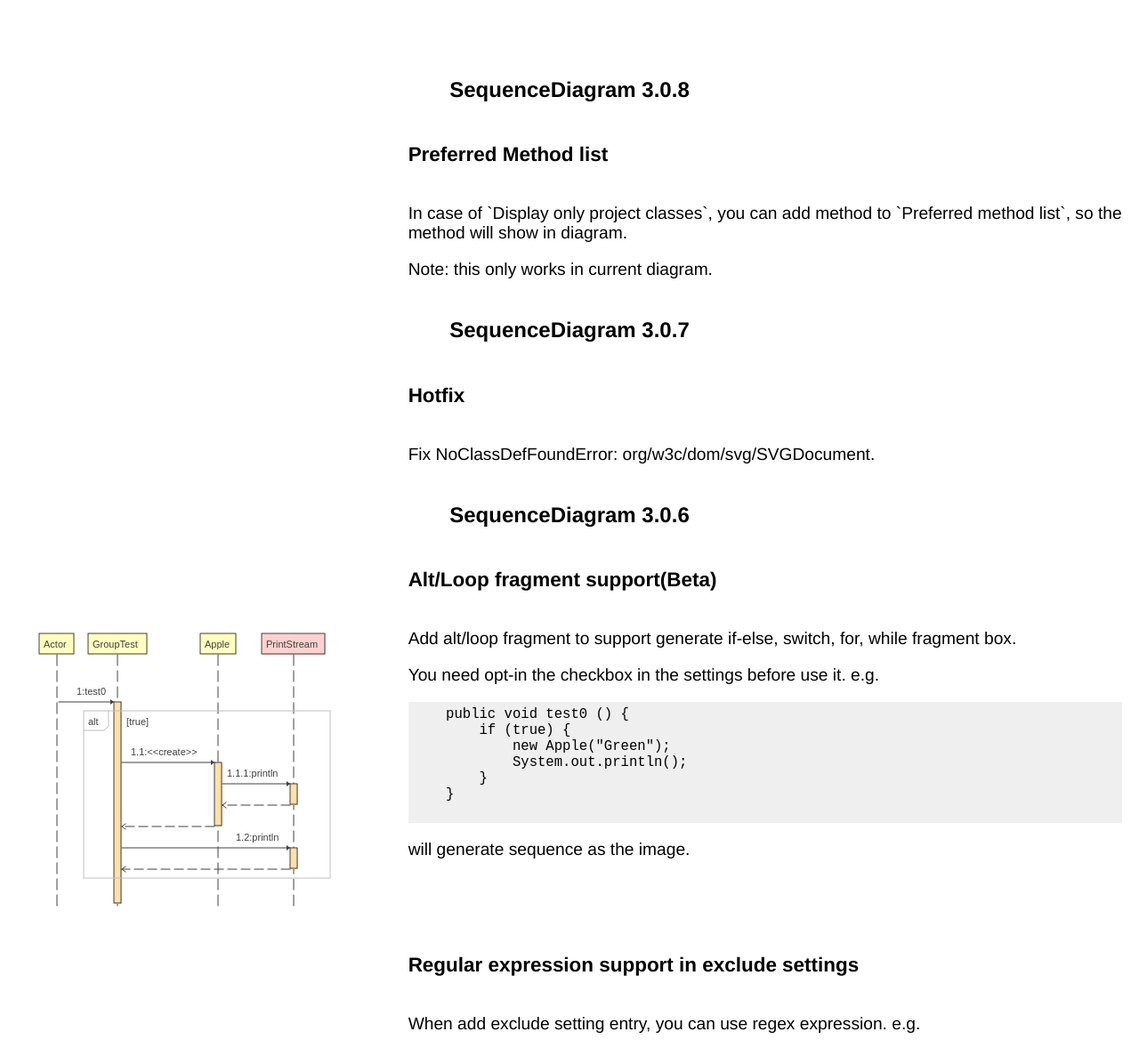
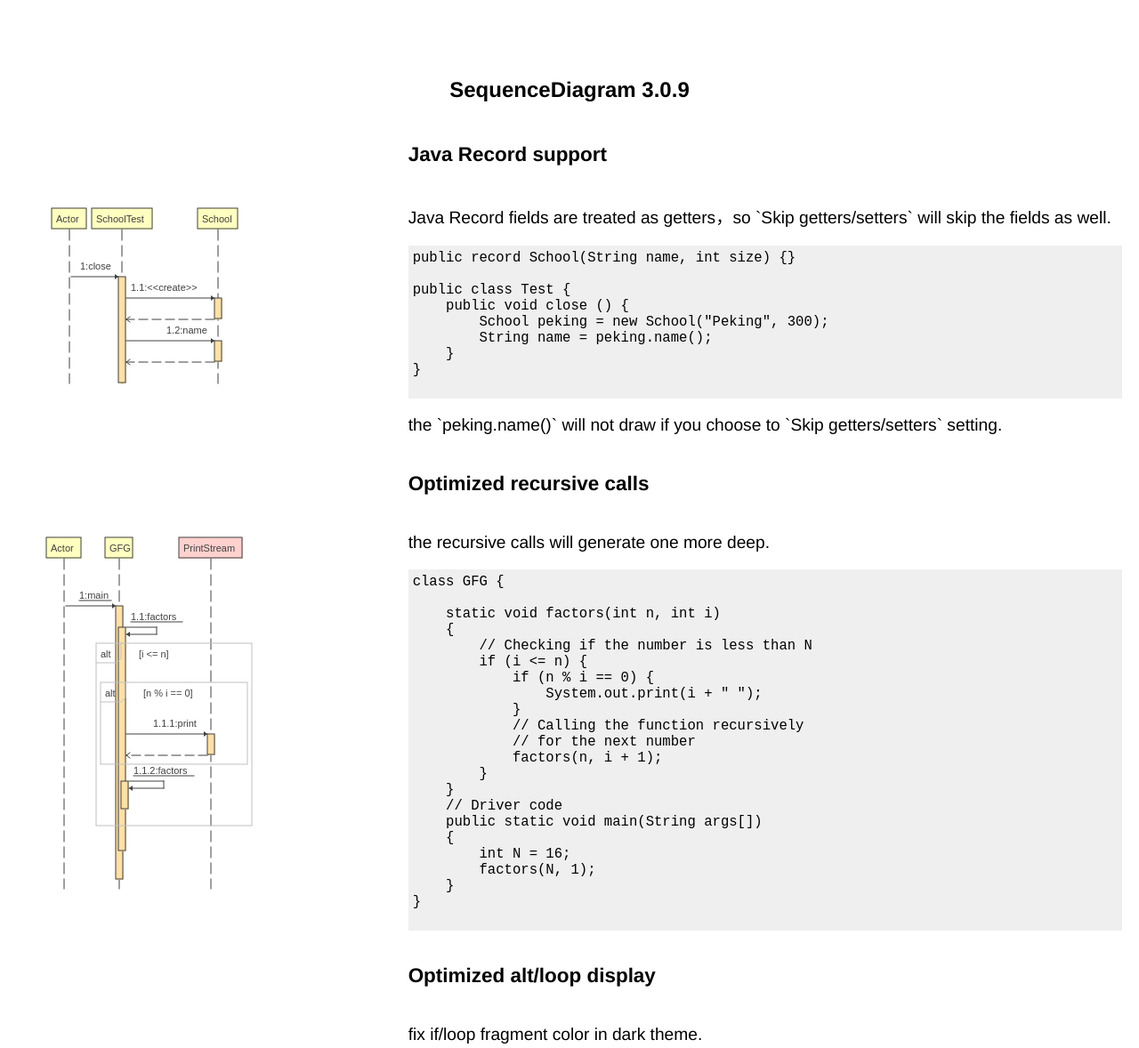
Before and after one commit to Vanco/Vanco.github.io, a plain HTML site: page note.html in a window 1280 px wide. Shown: the part 219-1397 px from the top of the page at 89% size. Drawn offline with Linux system fonts and the light colour scheme.

Commit message:
release v3.0.9

```diff
--- a/note.html
+++ b/note.html
@@ -1,5 +1,5 @@
 <!DOCTYPE html>
-<html lang="en" manifest="vs.mf">
+<html lang="en">
 <head>
     <meta charset="UTF-8">
     <meta name="viewport" content="width=device-width, initial-scale=1.0">
@@ -40,6 +40,84 @@
         <h1>What's New</h1>
     </div>
     <section>
+        <h2>SequenceDiagram 3.0.9</h2>
+        <div class="wrapper">
+            <div class="col1"></div>
+            <div class="col2">
+                <h3>Java Record support</h3>
+            </div>
+        </div>
+        <div class="wrapper">
+            <div class="col1">
+                <img src="images/record.svg" alt="Record">
+            </div>
+            <div class="col2">
+                <p>Java Record fields are treated as getters，so `Skip getters/setters` will skip the fields as well.</p>
+                <pre>
+public record School(String name, int size) {}
+
+public class Test {
+    public void close () {
+        School peking = new School("Peking", 300);
+        String name = peking.name();
+    }
+}
+                </pre>
+                <p>the `peking.name()` will not draw if you choose to `Skip getters/setters` setting.</p>
+            </div>
+        </div>
+        <div class="wrapper">
+            <div class="col1"></div>
+            <div class="col2">
+                <h3>Optimized recursive calls</h3>
+            </div>
+        </div>
+        <div class="wrapper">
+            <div class="col1">
+                <img src="images/recursive.svg" alt="Recursive calls">
+            </div>
+            <div class="col2">
+                <p>the recursive calls will generate one more deep.</p>
+                <pre>
+class GFG {
+
+    static void factors(int n, int i)
+    {
+        // Checking if the number is less than N
+        if (i <= n) {
+            if (n % i == 0) {
+                System.out.print(i + " ");
+            }
+            // Calling the function recursively
+            // for the next number
+            factors(n, i + 1);
+        }
+    }
+    // Driver code
+    public static void main(String args[])
+    {
+        int N = 16;
+        factors(N, 1);
+    }
+}
+                </pre>
+            </div>
+        </div>
+        <div class="wrapper">
+            <div class="col1"></div>
+            <div class="col2">
+                <h3>Optimized alt/loop display</h3>
+            </div>
+        </div>
+        <div class="wrapper">
+            <div class="col1"></div>
+            <div class="col2">
+                <p>fix if/loop fragment color in dark theme.</p>
+                <p>optimize graphic gaps, now it display more beautiful.</p>
+            </div>
+        </div>
+    </section>
+    <section>
         <h2>SequenceDiagram 3.0.8</h2>
         <div class="wrapper">
             <div class="col1"></div>
@@ -48,9 +126,12 @@
             </div>
         </div>
         <div class="wrapper">
-            <div class="col1"></div>
+            <div class="col1">
+                <img src="images/preferred.png" alt="Preferred">
+            </div>
             <div class="col2">
                 <p>In case of `Display only project classes`, you can add method to `Preferred method list`, so the method will show in diagram.</p>
+                <p>It shows in filter manager windows.</p>
                 <p>Note: this only works in current diagram. </p>
             </div>
         </div>
@@ -167,23 +248,6 @@
     <!--img width="100" title="neocities.org" src="/neocities.png"-->
 </div>
 <script src="vs.js"></script>
-<script>
-    includeHTML();
-    // Check if a new cache is available on page load.
-    window.addEventListener('load', function(e) {
 
-        window.applicationCache.addEventListener('updateready', function(e) {
-            if (window.applicationCache.status == window.applicationCache.UPDATEREADY) {
-                // Browser downloaded a new app cache.
-                if (confirm('A new version of this site is available. Load it?')) {
-                window.location.reload();
-                }
-            } else {
-                // Manifest didn't change. Nothing new to server.
-            }
-        }, false);
-
-    }, false);
-</script>
 </body>
 </html>
```
Also changed, not shown: feature.html (+1 -18 lines), help.html (+1 -18 lines), index.html (+1 -17 lines), issue.html (+3 -20 lines), not_found.html (+1 -1 lines), images/preferred.png (added), images/record.svg (added), images/recursive.svg (added), 1 other file.
